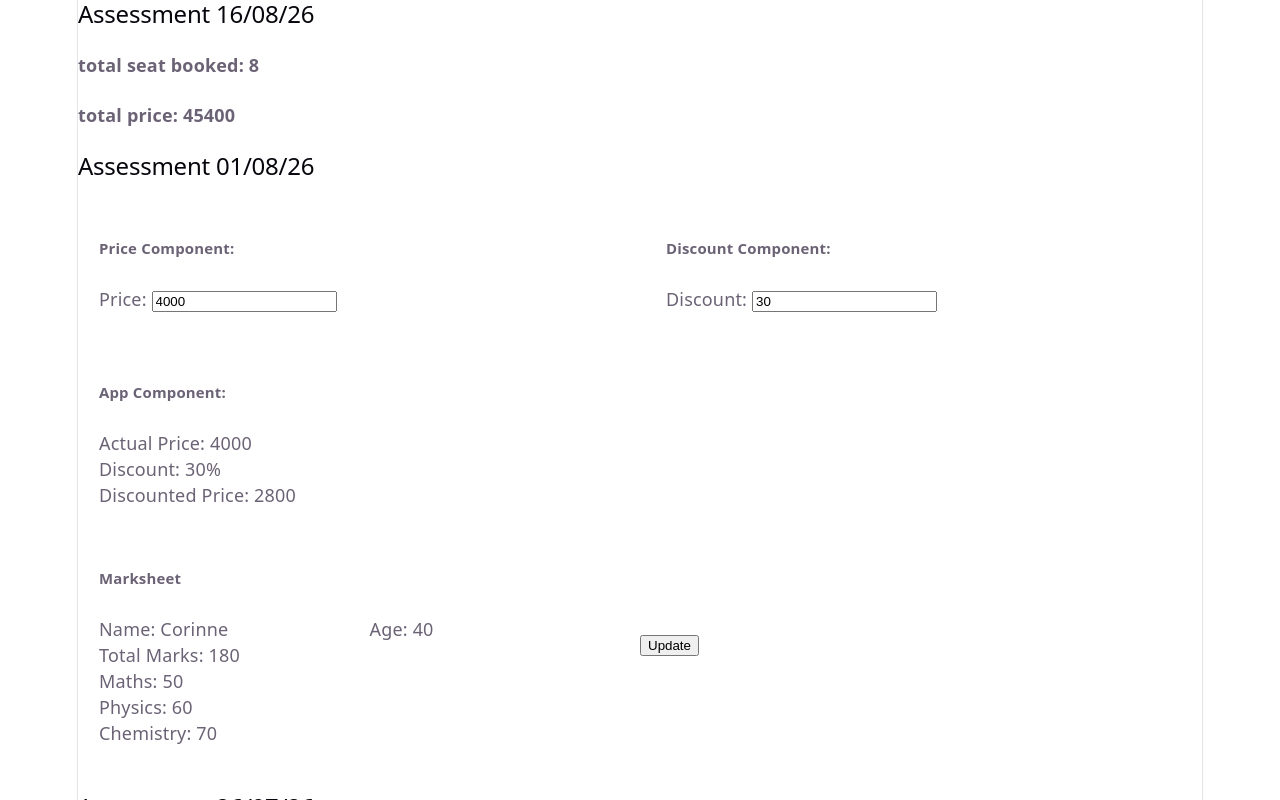
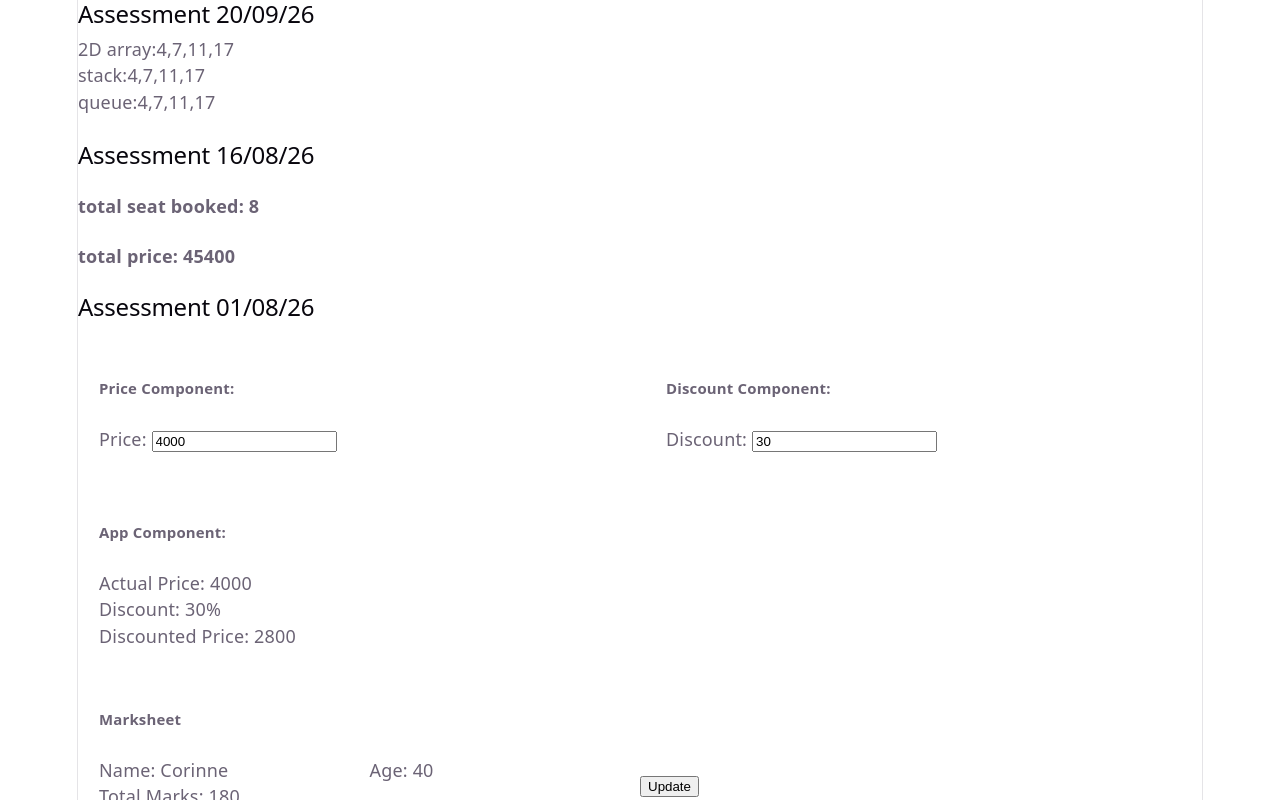
Before and after one commit to ppxt-code/fsd_phamphu_assignments_course4, a React (Vite) app: page / in a window 1280 px wide. Shown: the top 800 px of the page. Built offline with nearby package versions, Linux system fonts and the light colour scheme.

Commit message:
assessment course6 20/08/26

```diff
--- a/src/App.jsx
+++ b/src/App.jsx
@@ -2,10 +2,13 @@ import React from 'react';
 import Timer from './Timer';
 import HookExamples from './HookExamples';
 import Flight from './Flight';
+import DataStructure from './DataStructure';
 
 function App() {
   return (
     <div>
+      <h2>Assessment 20/09/26</h2>
+      <DataStructure/><br/>
       <h2>Assessment 16/08/26</h2>
       <Flight/>
       <h2>Assessment 01/08/26</h2>
--- /dev/null
+++ b/src/DataStructure.jsx
@@ -0,0 +1,33 @@
+class Queue {
+    constructor() {this.items=[];}
+    enqueue(elt){this.items.push(elt);}
+    toString(){return this.items.toString();}
+}
+
+function DataStructure() {
+    let a = [[1,2],[4,8]];
+    let b = [[3,5],[7,9]];
+    let c = [];
+    for (let i=0; i<a.length; i++) {
+        let r=[];
+        for (let j=0; j<b.length; j++)
+            r.push(a[i][j]+b[i][j]);
+        c.push(r);
+    }
+    //stack
+    let stack = [];
+    for (let i=0; i<a.length; i++)
+        for (let j=0; j<b.length; j++)
+            stack.push(c[i][j]);
+    // queue
+    let queue = new Queue();
+    for (let i=0; i<a.length; i++)
+        for (let j=0; j<b.length; j++)
+            queue.enqueue(c[i][j]);
+    return (<div><p>2D array:{c.toString()}</p>
+                <p>stack:{stack.toString()}</p>
+                <p>queue:{queue.toString()}</p>
+            </div>)
+
+}
+export default DataStructure;
```
